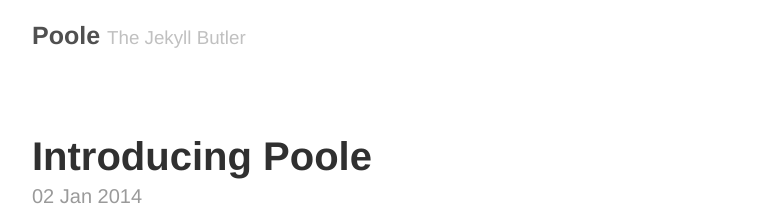
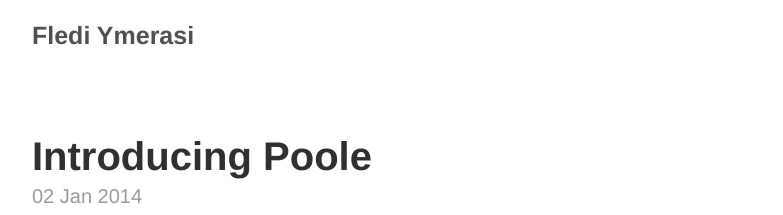
Before and after one commit to desaretiuss/desaretiuss.github.io, a Jekyll site: the page built from index.html, in a window 1280 px wide. Shown: the top 215 px of the page, without its empty margins (248-1031 px from the left). Built offline with Jekyll 4.4.1, drawn with Linux system fonts in a browser that asks for light colours; the list of posts is cut into pages by our own code.

Commit message:
Update _config.yml

```diff
--- a/_config.yml
+++ b/_config.yml
@@ -3,17 +3,17 @@ permalink:        pretty
 relative_permalinks: true
 
 # Setup
-title:            Poole
-tagline:          The Jekyll Butler
-url:              http://getpoole.com
+title:            Fledi Ymerasi
+tagline:
+url:              http://desaretiuss.github.io
 paginate:         1
 baseurl:          /
 author:
-  name:           Mark Otto
-  url:            https://twitter.com/mdo
-  email:          markdotto@gmail.com
+  name:           Fledi Ymerasi
+  url:
+  email:          flediymerasi@gmail.com
 
 # Custom vars
 version:          1.0.0
 github:
-  repo:           https://github.com/poole/poole
+  repo:           https://github.com/desaretiuss/desaretiuss.github.io.git
```
